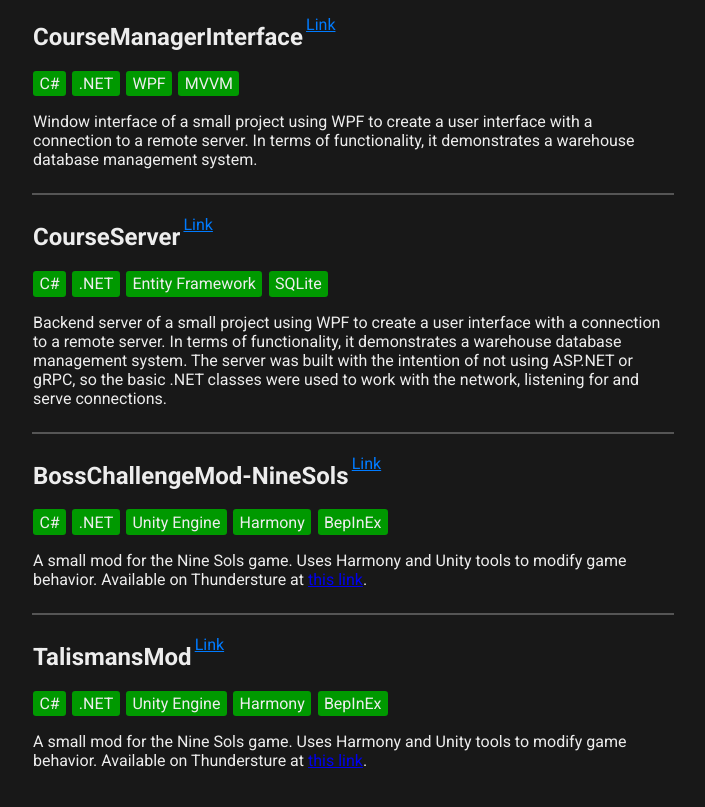
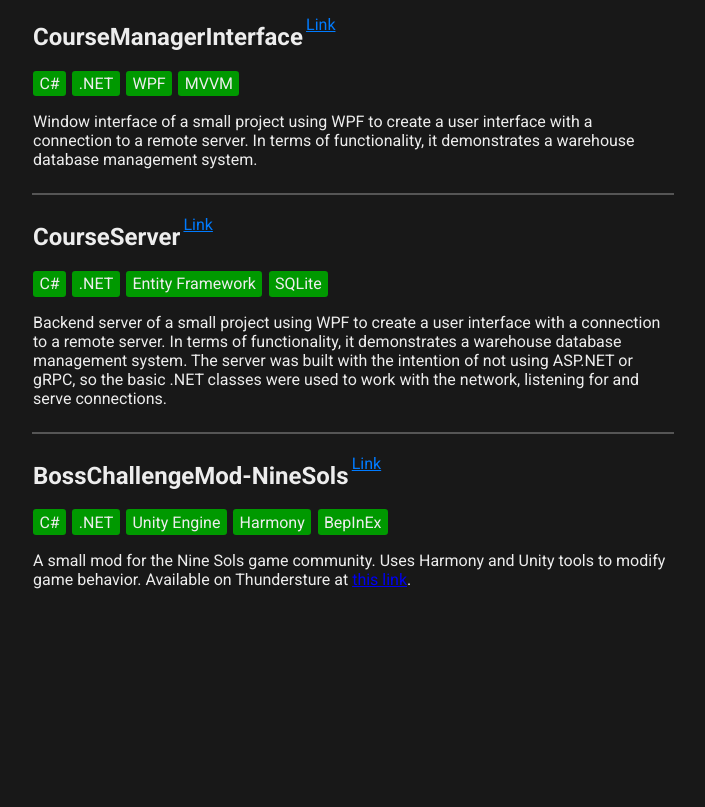
Before and after one commit to Gogas1/Gogas1.github.io, a plain HTML site: page index.html in a window 1280 px wide. Shown: the part 1221-2028 px from the top of the page, without its empty margins (287-992 px from the left). After the commit the page ends 1906 px from the top, so only its background shows below. Drawn offline with Linux system fonts and the light colour scheme.

Commit message:
Mods repositories change

```diff
--- a/index.html
+++ b/index.html
@@ -27,7 +27,6 @@
             <a href="#manager-wpf" class="txt-general">CourseManagerInterface</a>
             <a href="#manager-server" class="txt-general">CourseServer</a>
             <a href="#ns-mod-1" class="txt-general">BossChallengeMod-NineSols</a>
-            <a href="#ns-mod-2" class="txt-general">TalismansMod</a>
         </nav>
     </div>
     <div class="main-content txt-general">
@@ -265,36 +264,7 @@
                 </li>
             </ul>
             <p>
-                A small mod for the Nine Sols game. Uses Harmony and Unity tools to modify game behavior. Available on Thundersture at <a href="#" target="_blank">this link</a>.
-            </p>
-        </article>
-        <hr id="ns-mod-2" class="content-item divider" />
-        <article  class="content-item">
-            <div class="header-block">
-                <h2 class="txt-header">
-                    TalismansMod
-                </h2>
-                <a href="https://github.com/Gogas1/TalismansMod" class="txt-link" target="_blank">Link</a>
-            </div>
-            <ul class="stack">
-                <li>
-                    C#
-                </li>
-                <li>
-                    .NET
-                </li>
-                <li>
-                    Unity Engine
-                </li>
-                <li>
-                    Harmony
-                </li>
-                <li>
-                    BepInEx
-                </li>
-            </ul>
-            <p>
-                A small mod for the Nine Sols game. Uses Harmony and Unity tools to modify game behavior. Available on Thundersture at <a href="#" target="_blank">this link</a>.
+                A small mod for the Nine Sols game community. Uses Harmony and Unity tools to modify game behavior. Available on Thundersture at <a href="https://thunderstore.io/c/nine-sols/p/Gogas1/BossChallengeMod/" target="_blank">this link</a>.
             </p>
         </article>
     </div>
```
